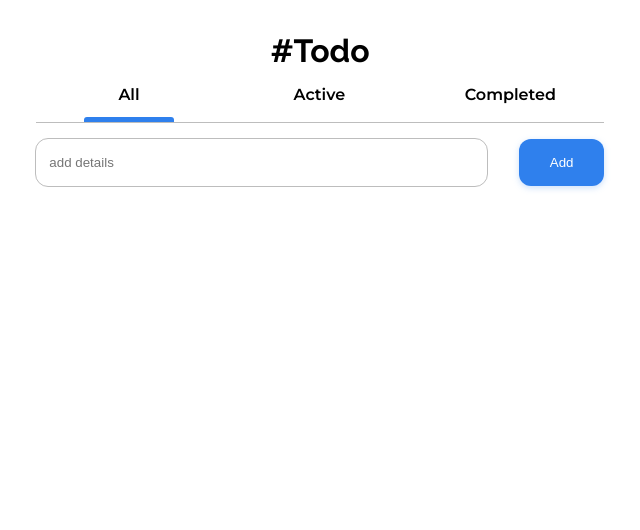
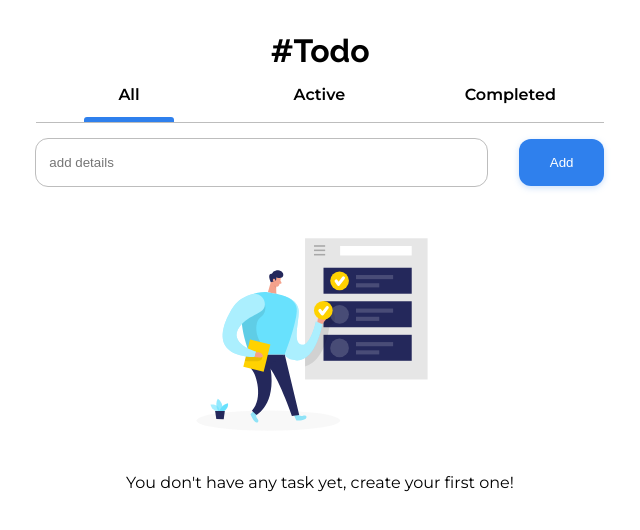
Before and after one commit to cacosted/react-tasks, a React (Vite) app: page / in a window 1280 px wide. Shown: the top 530 px of the page, without its empty margins (320-960 px from the left). Built offline with nearby package versions, Linux system fonts and the light colour scheme.

Commit message:
add PlaceHolder when there are no tasks

```diff
--- /dev/null
+++ b/src/components/PlaceHolder/index.jsx
@@ -0,0 +1,11 @@
+import womanImage from '../../assets/holder.svg'
+import { StyledHolder, ImageHolder } from './styles'
+
+export const PlaceHolder = () => {
+  return (
+    <StyledHolder>
+      <ImageHolder src={womanImage} alt='woman talking on the phone and writting' />
+      <p>You don't have any task yet, create your first one!</p>
+    </StyledHolder>
+  )
+}
--- /dev/null
+++ b/src/components/PlaceHolder/styles.js
@@ -0,0 +1,10 @@
+import styled from 'styled-components'
+
+export const StyledHolder = styled.article`
+  text-align: center;
+  padding-block: 1em;
+`
+
+export const ImageHolder = styled.img`
+  width: 55%;
+`
--- a/src/components/TaskList/index.jsx
+++ b/src/components/TaskList/index.jsx
@@ -1,5 +1,6 @@
 import { Task } from '../Task'
 import trashIcon from '../../assets/trash.svg'
+import { PlaceHolder } from '../PlaceHolder'
 import { CompletedContainer, CompletedCard, DeleteIcon, DeleteAllButton } from './styles'
 
 const RegularTasks = ({ tasks, completeTask }) => {
@@ -31,6 +32,9 @@ const CompletedTasks = ({ tasks, completeTask, deleteTask, deleteAllTasks }) =>
 
 export const TaskList = ({ activeTab, completeTask, deleteTask, deleteAllTasks, tasks }) => {
   let taskArray = [...tasks]
+  if (taskArray.length === 0) {
+    return <PlaceHolder />
+  }
 
   if (activeTab === 'Active') {
     taskArray = tasks.filter(task => !task.completed)
```
Also changed, not shown: src/assets/holder.svg (added), src/assets/trash.svg.
